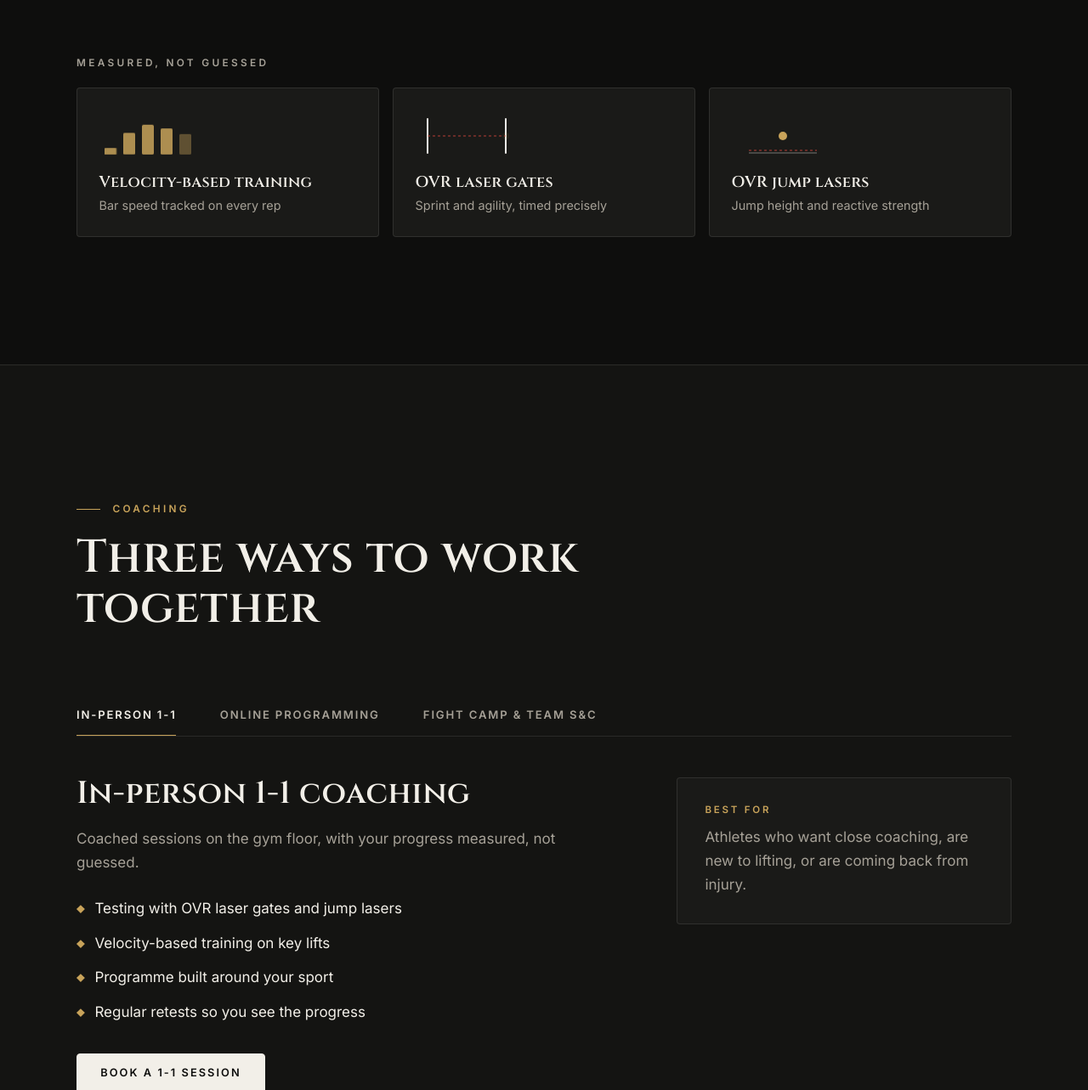
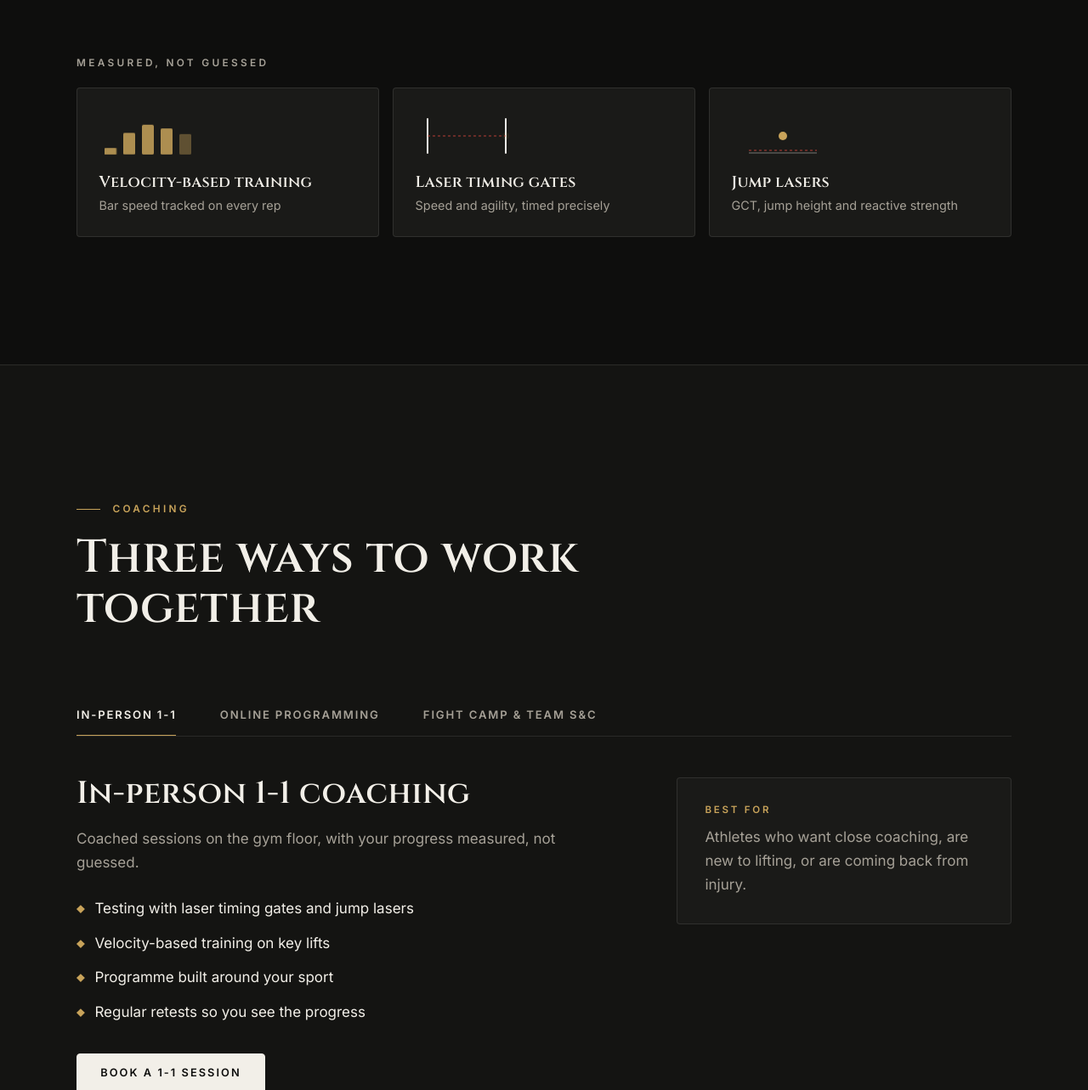
Before and after one commit to tommy-wood/tommy-wood.github.io, a plain HTML site: page index.html in a window 1280 px wide. Shown: the part 1604-2887 px from the top of the page at 85% size. Drawn offline with Linux system fonts and the light colour scheme.

Commit message:
Testing tiles: speed and agility, GCT; remove brand names
Co-Authored-By: Claude Opus 5.5 <noreply@anthropic.com>
Claude-Session: https://claude.ai/code/session_01RUwNBEucoZHFmLJPsMwQ84

```diff
--- a/index.html
+++ b/index.html
@@ -121,8 +121,8 @@
                 <line class="beam" x1="14" y1="30" x2="106" y2="30"/>
                 <circle class="dot" cx="14" cy="30" r="4"/>
               </svg>
-              <h3>OVR laser gates</h3>
-              <p>Sprint and agility, timed precisely</p>
+              <h3>Laser timing gates</h3>
+              <p>Speed and agility, timed precisely</p>
             </div>
             <div class="tech__item">
               <svg class="tech__viz viz-jump" viewBox="0 0 120 56" aria-hidden="true">
@@ -130,8 +130,8 @@
                 <line class="beam" x1="20" y1="47" x2="100" y2="47"/>
                 <circle class="dot" cx="60" cy="40" r="5"/>
               </svg>
-              <h3>OVR jump lasers</h3>
-              <p>Jump height and reactive strength</p>
+              <h3>Jump lasers</h3>
+              <p>GCT, jump height and reactive strength</p>
             </div>
           </div>
         </div>
@@ -159,7 +159,7 @@
               <h3>In-person 1-1 coaching</h3>
               <p>Coached sessions on the gym floor, with your progress measured, not guessed.</p>
               <ul class="ticks">
-                <li>Testing with OVR laser gates and jump lasers</li>
+                <li>Testing with laser timing gates and jump lasers</li>
                 <li>Velocity-based training on key lifts</li>
                 <li>Programme built around your sport</li>
                 <li>Regular retests so you see the progress</li>
```
